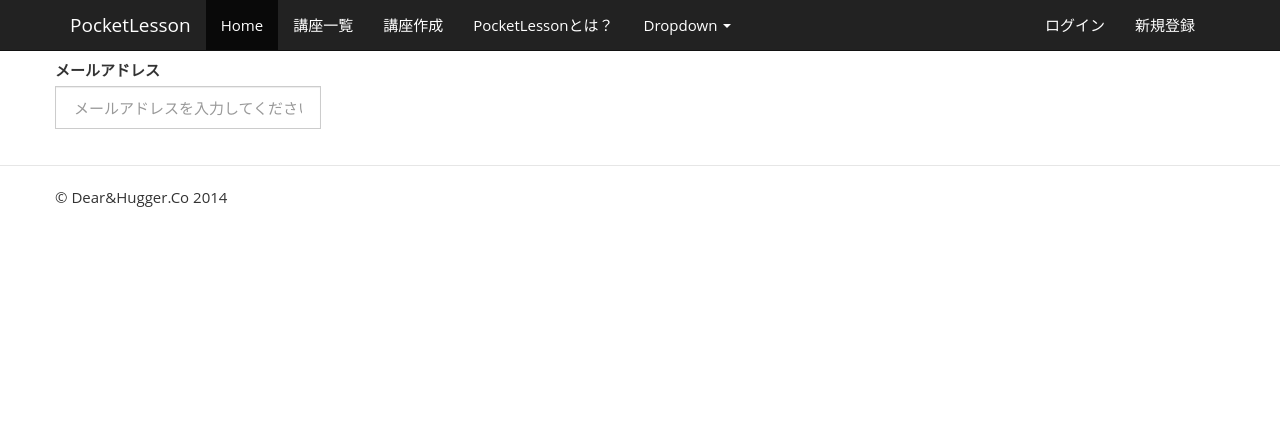
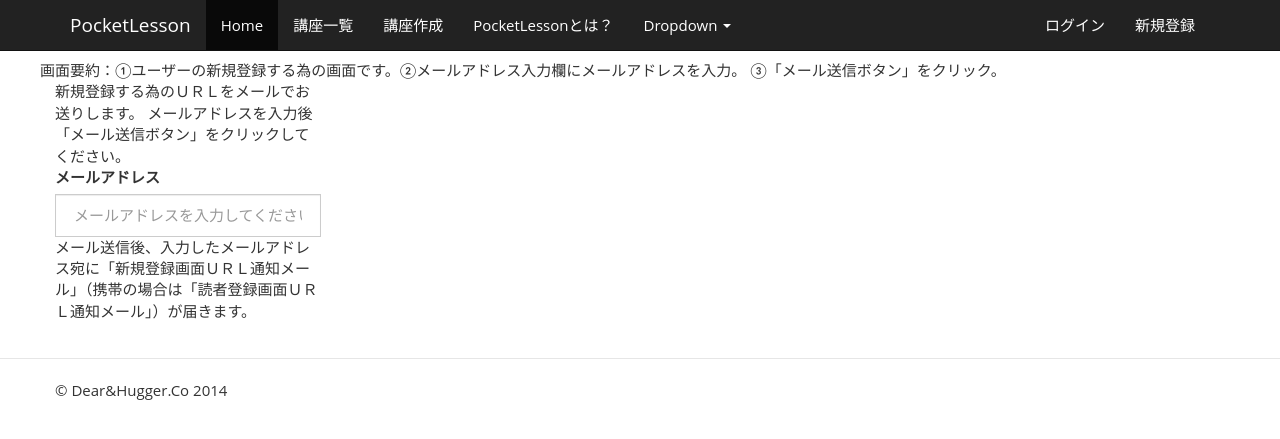
Before and after one commit to white771427/pocketlesson, a CakePHP app: the page made by app/View/Users/signup.ctp in a window 1280 px wide. Shown: the top 439 px of the page. Run offline with PHP 8.4 and a stand-in for CakePHP, Linux system fonts and the light colour scheme; the template is opened without the code that fills it, so the values that code supplies are empty; form fields are guessed from the names that the template uses; some libraries are stand-ins or nearby versions.

Commit message:
要約追加

```diff
--- a/app/View/Users/signup.ctp
+++ b/app/View/Users/signup.ctp
@@ -1,16 +1,22 @@
 
 <div class="container">
 	<div class="row">
+	画面要約：①ユーザーの新規登録する為の画面です。②メールアドレス入力欄にメールアドレスを入力。 ③「メール送信ボタン」をクリック。
 		<div class="col-md-3">
 			<div class="form-group">
 				<div class="input-group">
+
+					新規登録する為のＵＲＬをメールでお送りします。
+					メールアドレスを入力後「メール送信ボタン」をクリックしてください。
+
 
 					<?php echo $this->Form->create('User',array('type'=>'post','url'=>'signup')); ?>
 
 					<?php echo $this->Form->input('username',array('class'=>'form-control','label'=>'メールアドレス', 'placeholder'=>'メールアドレスを入力してください')); ?>
 
-					<span class="input-group-btn"> <?php echo $this->form->submit('送信',array('class'=>'btn btn-default')); ?>
+					<span class="input-group-btn"> <?php echo $this->form->submit('メール送信',array('class'=>'btn btn-default')); ?>
 					</span>
+メール送信後、入力したメールアドレス宛に「新規登録画面ＵＲＬ通知メール」（携帯の場合は「読者登録画面ＵＲＬ通知メール」）が届きます。
 
 					<?php echo $this->Form->end(); ?>
 				</div>
```
